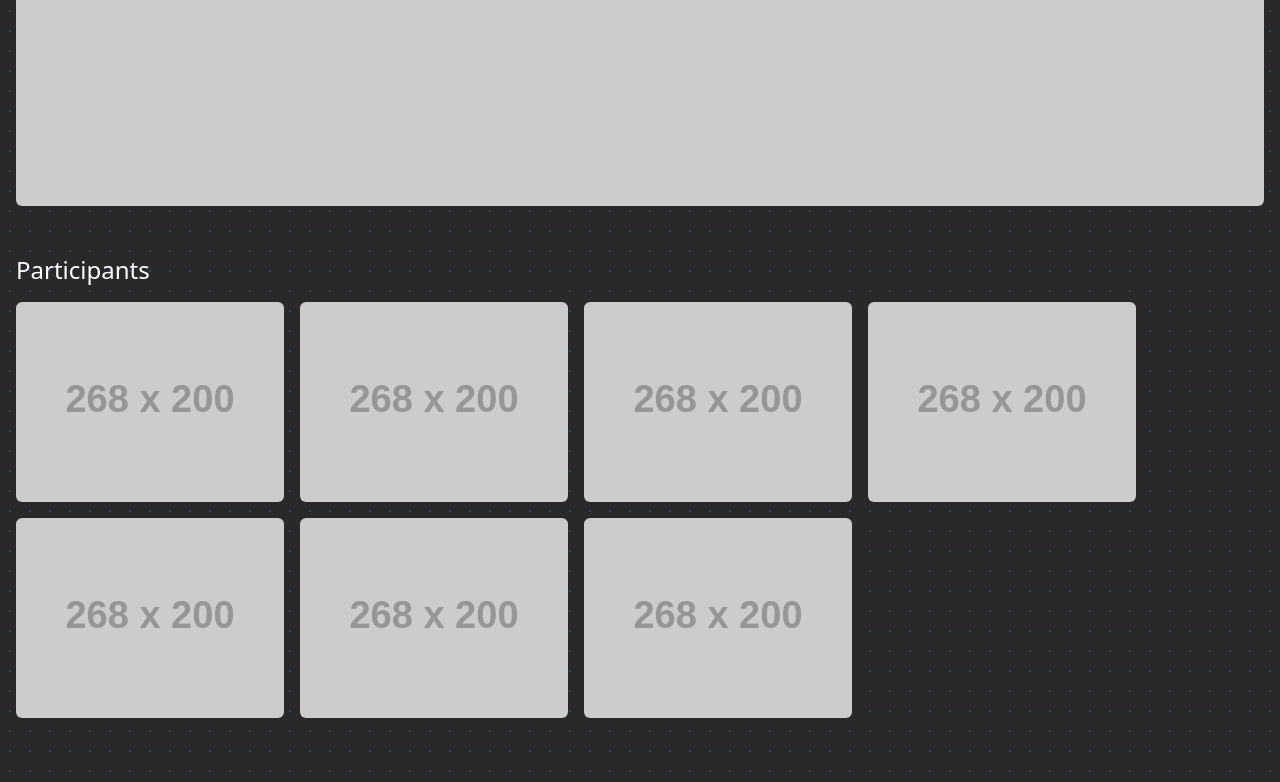
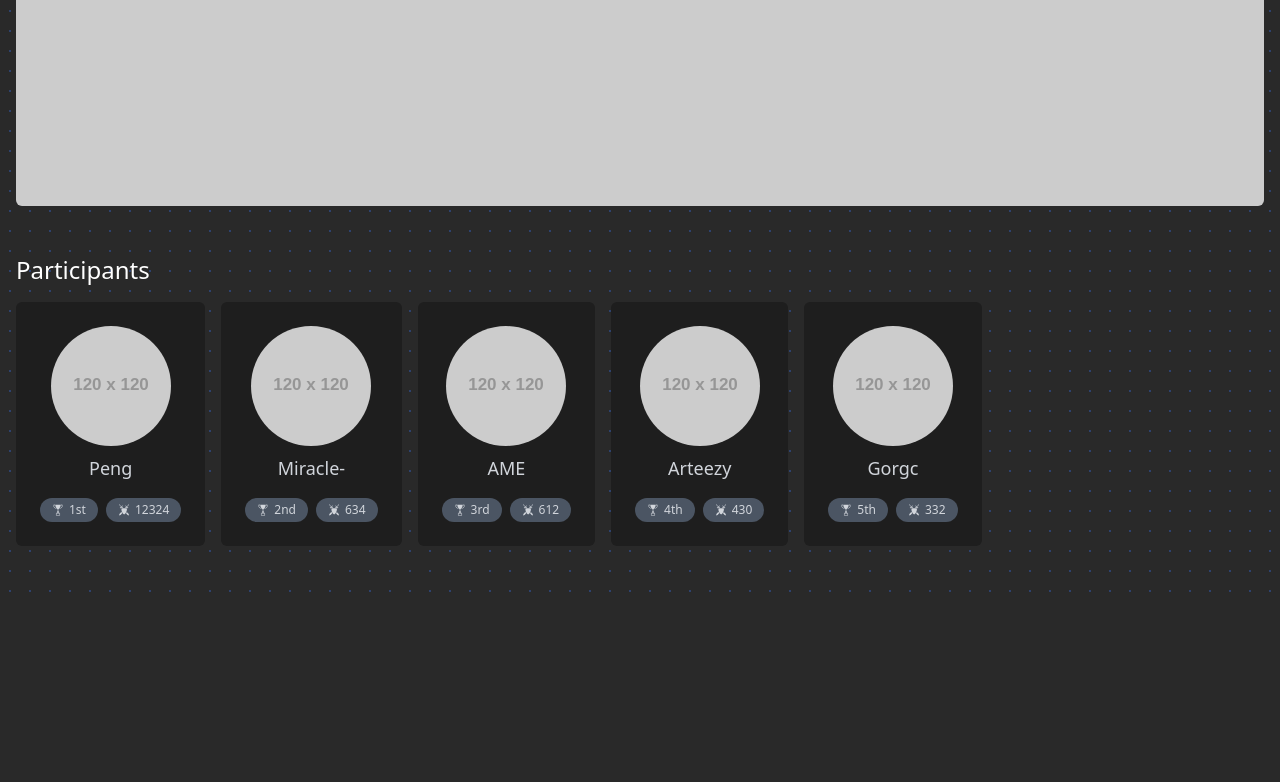
Before and after one commit to pengpa0012/tournament-app, a Next.js app in the folder client/: page /tournament in a window 1280 px wide. Shown: the part 979-1761 px from the top of the page. After the commit the page ends 1589 px from the top, so only its background shows below. Built offline with nearby package versions, Linux system fonts and the light colour scheme.

Commit message:
added player component

```diff
--- /dev/null
+++ b/client/src/Components/PlayerCard.tsx
@@ -0,0 +1,17 @@
+import React from 'react'
+import { GiSwordsEmblem, GiTrophyCup } from "react-icons/gi";
+
+export const PlayerCard = ({profile, onClick}: any) => {
+  return (
+    <div className="bg-[#1E1E1E] hover:bg-[#1a1a1a] rounded-md p-6 flex flex-col items-center cursor-pointer text-gray-300 text-center" onClick={onClick}>
+      <div>
+        <img src="https://via.placeholder.com/120x120" className="rounded-full"/>
+        <h1 className="text-lg font-medium mt-2 mb-4">{profile.name}</h1>
+      </div>
+      <ul className="flex items-center gap-2 justify-center font-medium">
+        <li className={`flex items-center bg-gray-600 text-gray-300 rounded-full px-3 py-1 text-xs`}><GiTrophyCup style={{ marginRight: 5 }} /> {profile.rank}</li>
+        <li className="flex items-center bg-gray-600 text-gray-300 rounded-full px-3 py-1 text-xs"><GiSwordsEmblem style={{ marginRight: 5 }}/> {profile.victories}</li>
+      </ul>
+    </div>
+  )
+}
--- a/client/src/pages/player-leaderboards.tsx
+++ b/client/src/pages/player-leaderboards.tsx
@@ -4,19 +4,18 @@ import { useEffect, useState } from "react"
 import { GiSwordsEmblem, GiTrophyCup } from "react-icons/gi";
 import { BiMedal } from "react-icons/bi";
 import { useRouter } from 'next/router';
+import { PlayerCard } from '@/Components/PlayerCard';
 
 const playerLeaderboards = () => {
   const router = useRouter()
   return <div className="grid grid-cols-1 md:grid-cols-3 lg:grid-cols-4 gap-4 mt-12">
     {
       playerLeaderboardsContent.map((item, i) => (
-        <div key={i} className="bg-[#1E1E1E] hover:bg-[#1a1a1a] rounded-md p-6 flex flex-col items-center cursor-pointer text-gray-300 text-center" onClick={() => router.push(`/profile?id=${item.name}`)}>
+        <PlayerCard key={i} profile={item} onClick={() => router.push(`/profile?id=${item.name}`)}/>
+      ))
+    }
+    {/* <div key={i} className="bg-[#1E1E1E] hover:bg-[#1a1a1a] rounded-md p-6 flex flex-col items-center cursor-pointer text-gray-300 text-center" onClick={() => router.push(`/profile?id=${item.name}`)}>
           <div>
-            {/* <h1 className={`text-2xl text-gray-300 font-bold min-w-[70px] flex flex-col items-center ${i == 0 && "text-5xl !text-yellow-500"}`}>
-              {i == 0 && <GiTrophyCup />}
-              {i == 1 || i == 2 ? <BiMedal /> : ""}
-              {item.rank}
-            </h1> */}
             <img src="https://via.placeholder.com/120x120" className="rounded-full"/>
             <h1 className="text-lg font-medium mt-2 mb-4">{item.name}</h1>
           </div>
@@ -24,13 +23,7 @@ const playerLeaderboards = () => {
             <li className={`flex items-center ${i == 0 ? "bg-yellow-600 text-white" : "bg-gray-600 text-gray-300"} rounded-full px-3 py-1 text-xs`}><GiTrophyCup style={{ marginRight: 5 }} /> {item.rank}</li>
             <li className="flex items-center bg-gray-600 text-gray-300 rounded-full px-3 py-1 text-xs"><GiSwordsEmblem style={{ marginRight: 5 }}/> {item.victories}</li>
           </ul>
-          {/* <h1 className="text-2xl flex items-center">
-            <GiSwordsEmblem size={24} style={{ marginRight: 10}} />
-            <span>{item.victories} Victories</span>
-          </h1> */}
-        </div>
-      ))
-    }
+        </div> */}
   </div>
 
 }
--- a/client/src/pages/tournament.tsx
+++ b/client/src/pages/tournament.tsx
@@ -3,8 +3,12 @@ import { FaRegMoneyBillAlt } from "react-icons/fa";
 import { TbTournament } from "react-icons/tb";
 import { CgCalendarDates } from "react-icons/cg";
 import { HiUsers } from "react-icons/hi";
+import { playerLeaderboardsContent } from '@/Content';
+import { PlayerCard } from '@/Components/PlayerCard';
+import { useRouter } from 'next/router';
 
 const tournament = () => {
+  const router = useRouter()
   return (
     <div className="mt-20 text-white">
       <div className="flex justify-between items-center border-2 border-r-0 border-l-0 border-t-0 py-6">
@@ -50,8 +54,8 @@ const tournament = () => {
         <h2 className="font-medium text-2xl mb-4">Participants</h2>
         <div className="flex flex-wrap gap-4">
           {
-            [1,2,3,4,5,6,7].map((item, i) => (
-              <img src="https://via.placeholder.com/268x200" className="rounded-md" key={i}/>
+            playerLeaderboardsContent.map((item, i) => (
+              <PlayerCard key={i} profile={item} onClick={() => router.push(`/profile?id=${item.name}`)}/>
             ))
           }
         </div>
```
